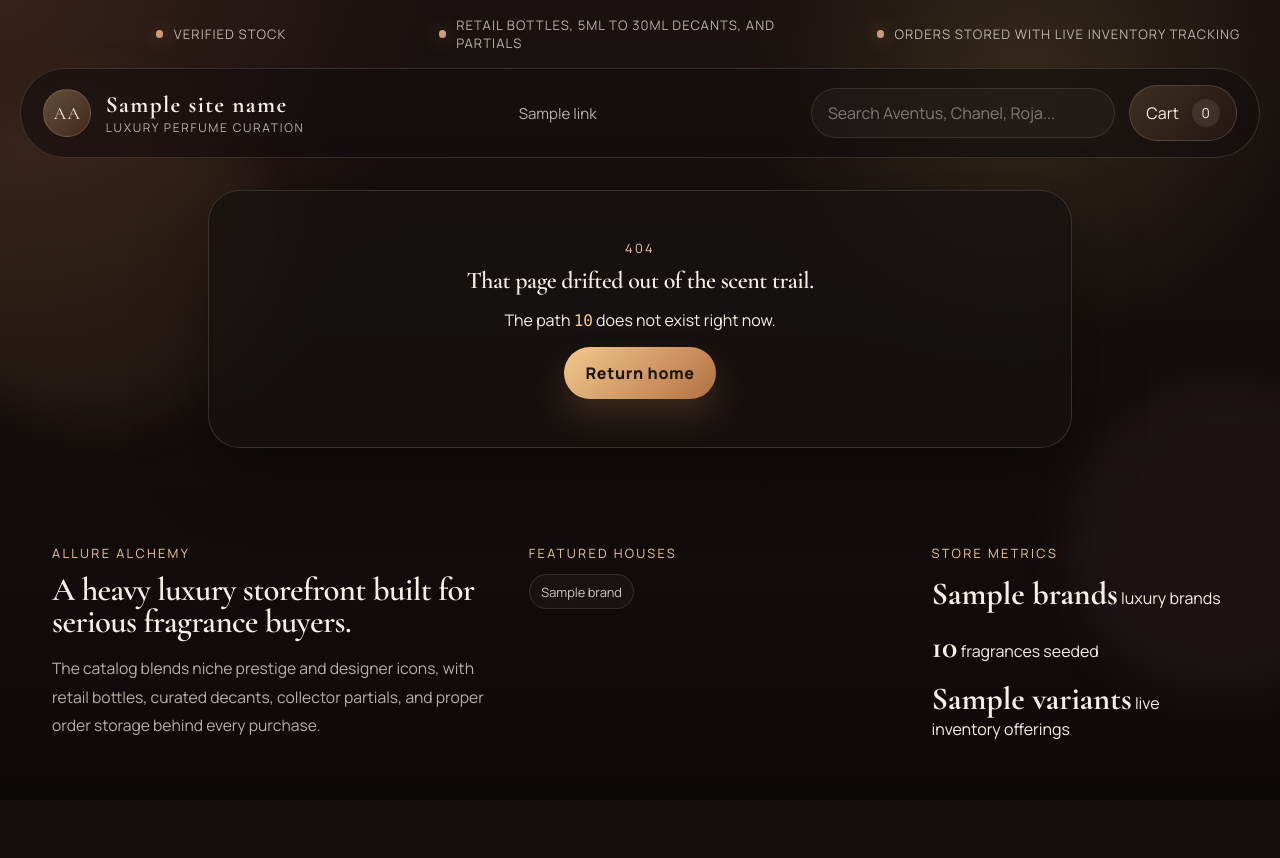
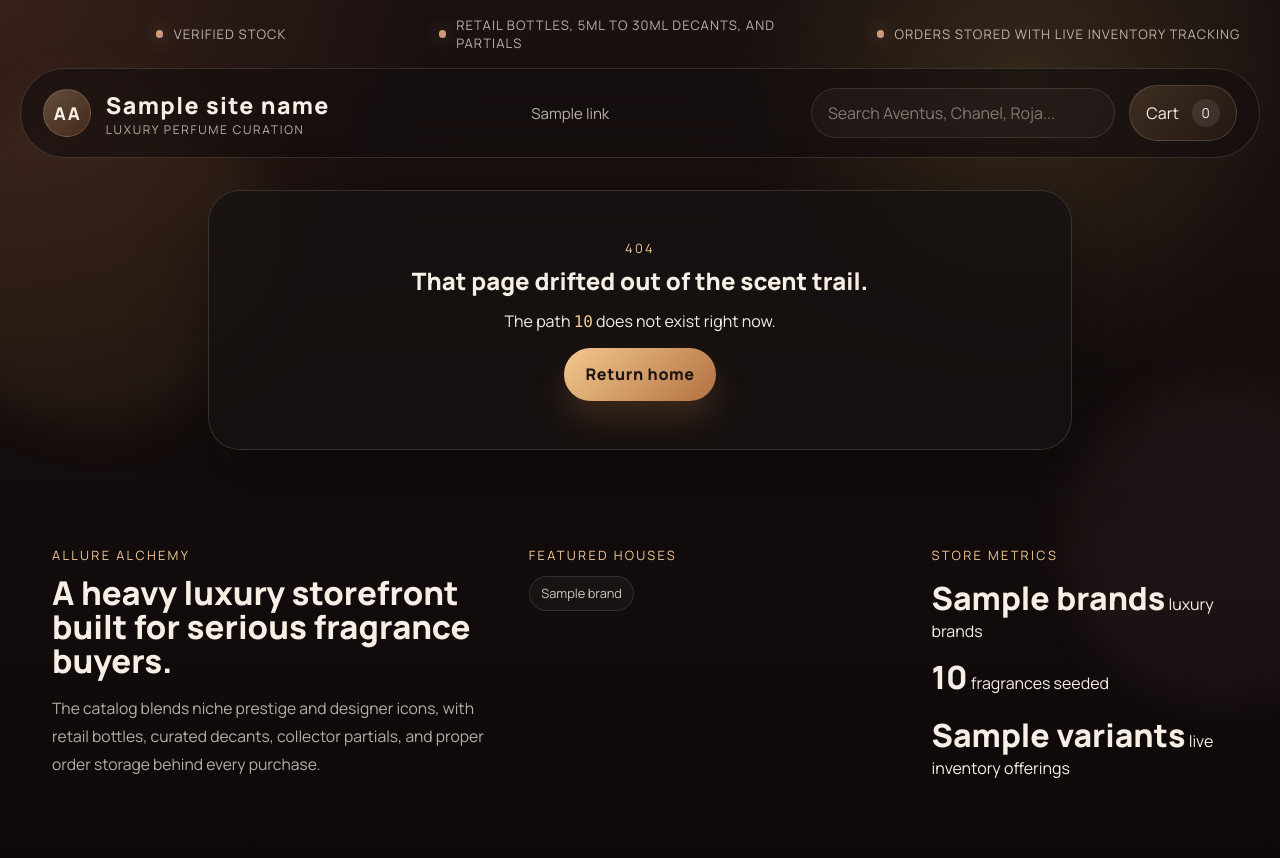
Before and after one commit to devawasthi/allure-perfumery, a Python web app: template templates/404.html in a window 1280 px wide. Before the commit the page ends 739 px from the top, so only its background shows below. Run offline with Jinja, Linux system fonts and the light colour scheme; the template is opened without the code that fills it: most values are stand-ins (such as "Sample title", 1, 10 or a date in 2020).

Commit message:
Unify storefront typography

```diff
--- a/static/styles.css
+++ b/static/styles.css
@@ -15,6 +15,7 @@
   --radius-lg: 24px;
   --radius-md: 18px;
   --max-width: 1240px;
+  --font-sans: "Manrope", "Avenir Next", "Segoe UI", Arial, sans-serif;
 }
 
 *,
@@ -29,7 +30,7 @@ html {
 
 body {
   margin: 0;
-  font-family: "Manrope", "Avenir Next", "Segoe UI", sans-serif;
+  font-family: var(--font-sans);
   color: var(--text);
   background:
     radial-gradient(circle at top left, rgba(209, 115, 78, 0.16), transparent 28%),
@@ -168,8 +169,9 @@ main,
 
 .brand-mark strong {
   display: block;
-  font-family: "Cormorant Garamond", "Baskerville", serif;
+  font-family: var(--font-sans);
   font-size: 1.45rem;
+  font-weight: 800;
   letter-spacing: 0.06em;
 }
 
@@ -189,7 +191,8 @@ main,
   place-items: center;
   background: linear-gradient(135deg, rgba(240, 202, 147, 0.32), rgba(121, 69, 45, 0.42));
   border: 1px solid rgba(255, 222, 189, 0.16);
-  font-family: "Cormorant Garamond", serif;
+  font-family: var(--font-sans);
+  font-weight: 800;
   font-size: 1.1rem;
   letter-spacing: 0.08em;
 }
@@ -279,10 +282,10 @@ main,
 .site-footer h3,
 .hero h1 {
   margin: 0;
-  font-family: "Cormorant Garamond", "Baskerville", serif;
-  font-weight: 600;
-  line-height: 0.98;
-  letter-spacing: -0.02em;
+  font-family: var(--font-sans);
+  font-weight: 800;
+  line-height: 1.04;
+  letter-spacing: 0;
 }
 
 .hero {
@@ -1254,7 +1264,8 @@ main,
 }
 
 .metric-stack strong {
-  font-family: "Cormorant Garamond", serif;
+  font-family: var(--font-sans);
+  font-weight: 800;
   font-size: 2rem;
 }
 
--- a/templates/base.html
+++ b/templates/base.html
@@ -11,7 +11,7 @@
     <link rel="preconnect" href="https://fonts.googleapis.com" />
     <link rel="preconnect" href="https://fonts.gstatic.com" crossorigin />
     <link
-      href="https://fonts.googleapis.com/css2?family=Cormorant+Garamond:wght@400;500;600;700&family=Manrope:wght@400;500;600;700;800&display=swap"
+      href="https://fonts.googleapis.com/css2?family=Manrope:wght@400;500;600;700;800&display=swap"
       rel="stylesheet"
     />
     <link rel="stylesheet" href="/static/styles.css" />
```
Also changed, not shown: other parts of static/styles.css (+14 -7 lines), perfumery_app/artwork.py (+6 -6 lines).
